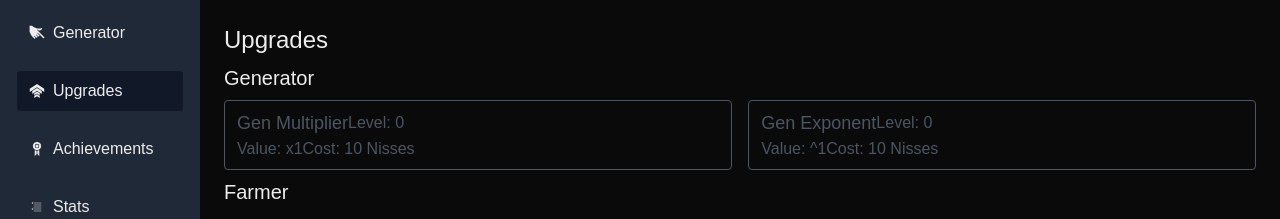
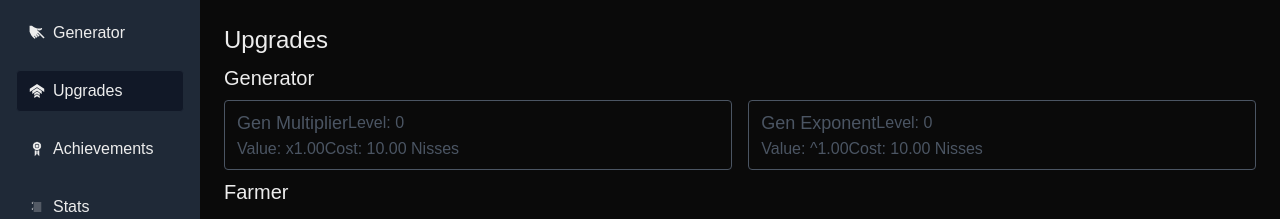
Before and after one commit to enyineer/nissesgen, a Next.js app: page /game/upgrades in a window 1280 px wide. Shown: the top 219 px of the page. Built offline with nearby package versions, Linux system fonts and the light colour scheme.

Commit message:
Show fixed numbers for cost

```diff
--- a/app/game/upgrades/upgradeButton.tsx
+++ b/app/game/upgrades/upgradeButton.tsx
@@ -49,9 +49,9 @@ export default function UpgradeButton(props: UpgradeButtonProps) {
       <div className="flex items-center justify-between">
         <div>
           Value: {prefix}
-          {gameMath.format(value)}
+          {value.toFixed(2)}
         </div>
-        <div>Cost: {gameMath.format(cost.one)} Nisses</div>
+        <div>Cost: {cost.one.toFixed(2)} Nisses</div>
       </div>
     </Button>
   );
--- a/engine/useUpgrade.ts
+++ b/engine/useUpgrade.ts
@@ -31,7 +31,7 @@ export function useUpgrade(props: UseUpgradeProps) {
     name,
   })();
 
-  const value = useMemo(() => {
+  const value: BigNumber = useMemo(() => {
     return gameMath.evaluate(
       `${upgradeValues.baseValue} + ${upgradeStore.level} * ${upgradeValues.upgradeValue}`
     );
@@ -52,24 +52,24 @@ export function useUpgrade(props: UseUpgradeProps) {
           )
         );
       }
-      return totalCost;
+      return totalCost as BigNumber;
     },
     [upgradeValues.baseCost, upgradeValues.costRate, upgradeStore.level]
   );
 
-  const costForOne = useMemo(() => {
+  const costForOne: BigNumber = useMemo(() => {
     return calculateCost(gameMath.bignumber("1"));
   }, [calculateCost]);
 
-  const costForFive = useMemo(() => {
+  const costForFive: BigNumber = useMemo(() => {
     return calculateCost(gameMath.bignumber("5"));
   }, [calculateCost]);
 
-  const costForTwentyFive = useMemo(() => {
+  const costForTwentyFive: BigNumber = useMemo(() => {
     return calculateCost(gameMath.bignumber("25"));
   }, [calculateCost]);
 
-  const maxBuyable = useMemo(() => {
+  const maxBuyable: BigNumber = useMemo(() => {
     if (upgradeValues.costRate.eq(1)) {
       return scoreStore.score.div(upgradeValues.baseCost).floor();
     }
@@ -95,7 +95,7 @@ export function useUpgrade(props: UseUpgradeProps) {
     upgradeStore.level,
   ]);
 
-  const costForMaxBuyable = useMemo(() => {
+  const costForMaxBuyable: BigNumber = useMemo(() => {
     return calculateCost(maxBuyable);
   }, [calculateCost, maxBuyable]);
 
```
